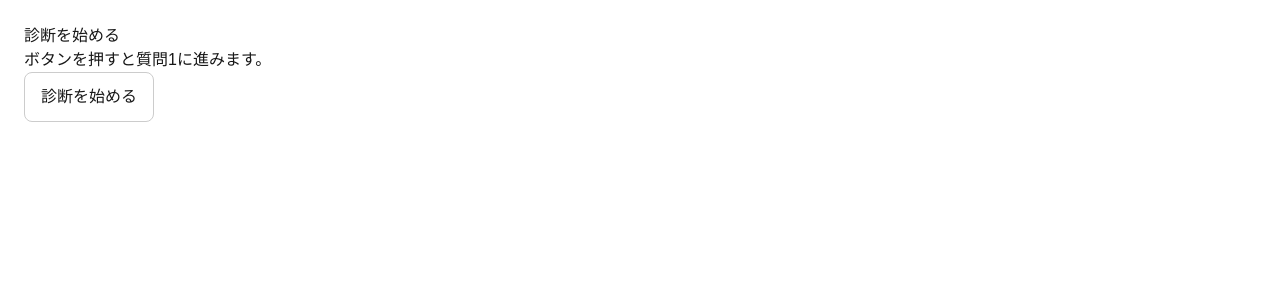
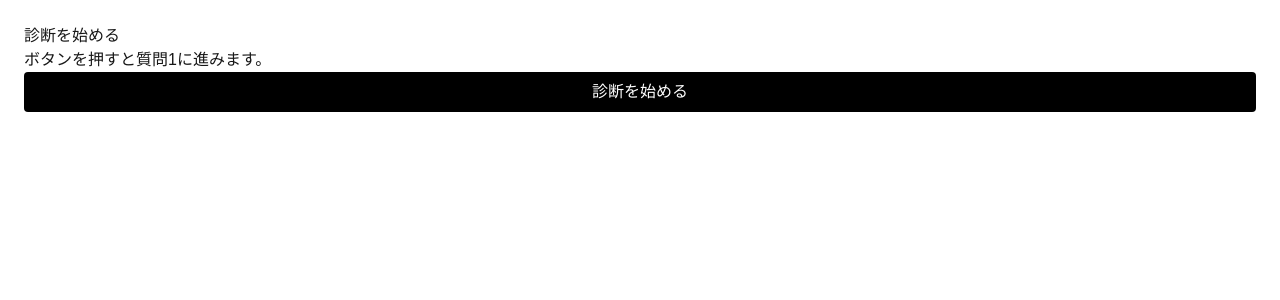
Before and after one commit to arasei/personal-nutrition-app, a Next.js app in the folder web/: page /diagnosis/start in a window 1280 px wide. Shown: the top 300 px of the page. Built offline with nearby package versions, Linux system fonts and the light colour scheme; no server answers.

Commit message:
refactor: 共通Buttonコンポーネントを追加

```diff
--- a/web/app/diagnosis/start/StartButton.tsx
+++ b/web/app/diagnosis/start/StartButton.tsx
@@ -18,6 +18,23 @@
 
 
 // ポイント
+// - StartButton.tsx
+// → 診断を開始する「機能」を持つ
+// → API呼び出し・ログイン確認・画面遷移
+
+// - Button.tsx
+// → ボタンの「見た目」を持つ
+// → ボタンの色・余白・角丸・disabled 時の見た目
+
+
+// - type="button"
+// → 通常のクリック用ボタン
+
+// - type="submit"
+// → フォーム送信用ボタン
+
+// - StartButton(診断開始ボタン) は フォーム送信ではないため、 type="button" とする
+
 // - handleStartDiagnosis関数内で、useSupabaseSession から受け取った token をAPI(`web/app/api/diagnosis/start/route.ts`)に渡す
 // - fetchでAPIを呼び、API から返ってきたdiagnosisIdを使ってrouter.pushでstep1に遷移する
 
@@ -132,6 +149,7 @@ import type {
 } from "@/types/diagnosisApi";
 import { useRouter } from "next/navigation";
 import { useState } from "react";
+import Button from "@/components/ui/Button";
 
 
 export default function StartButton() {
@@ -216,25 +234,20 @@ export default function StartButton() {
   const isButtonDisabled = isSessionLoading || isStarting;
 
   return (
-    <div>
-      <button
+    <div className="space-y-2">
+
+      <Button
         type="button"
         onClick={handleStartDiagnosis}
         disabled={isButtonDisabled}
-        style={{
-          padding: "12px 16px",
-          borderRadius: 8,
-          border: "1px solid #ccc",
-          cursor: isButtonDisabled ? "not-allowed" : "pointer",
-          opacity: isButtonDisabled ? 0.7 : 1,
-        }}
+        className="w-full"
       >
-        {isButtonDisabled ? "開始中..." : "診断を始める"}
-      </button>
+        {isSessionLoading ? "ログイン確認中..." : isStarting ? "開始中..." : "診断を始める"}
+      </Button>
 
       {/* errorMessage があるときだけ表示する */}
       {errorMessage && (
-        <p style={{ color: "red", marginTop: 8 }}>
+        <p className="text-sm text-red-600">
           {errorMessage}
         </p>
       )}
--- a/web/app/diagnosis/step/[step]/AnswerForm.tsx
+++ b/web/app/diagnosis/step/[step]/AnswerForm.tsx
@@ -138,6 +138,7 @@ import { useState } from "react";
 // フォームの値、エラー、送信中状態をまとめて管理するため
 import { useForm } from "react-hook-form";
 import { Input } from "@/components/ui/Input";
+import Button from "@/components/ui/Button";
 
 // AnswerForm が親コンポーネントから受け取る値(props)の型を定義
 // - diagnosisId: どの診断に回答を保存するかを示すID
@@ -320,17 +321,19 @@ export default function AnswerForm({
       />
 
       {/*
-        ボタンは、ログイン確認中・回答を保存中 は押せないようにしている
-        - 送信ボタン(<button>...</button>) を 新規登録・ログイン と 同じ幅 に制限する
+        - disabled={isSubmitting || isSessionLoading}
+        → ボタンは、ログイン確認中・回答を保存中 は押せないようにしている。二重送信を防げる
+        - 送信ボタン(<Button>...</Button>) を 新規登録・ログイン と 同じ幅 に制限する
         - w-full: 親の箱(このページでは<form>...</form>) 内で 横幅100% に設定する
+        - フォーム送信ボタン なので type="submit" としている
       */}
-      <button
+      <Button
         type="submit"
         disabled={isSubmitting || isSessionLoading}
-        className="w-full rounded bg-black px-4 py-2 text-white disabled:opacity-50"
+        className="w-full"
       >
         {isSessionLoading ? "ログイン確認中..." : isSubmitting ? "保存中..." : isLast ? "結果を見る" : "次へ"}
-      </button>
+      </Button>
 
       {errors.answer?.message && (
         <p className="text-sm text-red-600">
--- /dev/null
+++ b/web/components/ui/Button.tsx
@@ -0,0 +1,72 @@
+// web/components/ui/Button.tsx
+
+// 全体の概要
+// - <Button>(ボタン)  の見た目と役割を共通化し、何度も使い回すための共通コンポーネント
+
+
+// 役割
+// - 主ボタンの共通スタイル
+// - 副ボタンの共通スタイル
+// - disabled 時の見た目
+// - className で追加調整できる仕組み
+
+
+
+
+// ポイント
+// - StartButton.tsx
+// → 診断を開始する「機能」を持つ
+
+// - Button.tsx
+// → ボタンの「見た目」を持つ
+
+
+
+import type {
+  ButtonHTMLAttributes,
+  PropsWithChildren,
+} from "react";
+
+// variant?: "primary" | "secondary";
+// - ボタンの種類を2つに限定している
+
+// - primary(主ボタン)
+// → 最も重要な操作(診断を始める・次へ・結果見る など)
+// → 黒背景・白文字
+
+// - secondary(副ボタン)
+// → 補助的な操作
+// → 白背景・枠線
+
+// ButtonHTMLAttributes<HTMLButtonElement>
+// - 通常の <button> に書ける機能・属性(type・onClick・disabled・aria-label・className など) を、そのまま使えるようにしている
+// - つまり、今の StartButton.tsx で使っている onClick と disabled も `web/components/ui/Button.tsx` に渡すことができ、使用可能
+type ButtonProps = PropsWithChildren<ButtonHTMLAttributes<HTMLButtonElement>& {variant?: "primary" | "secondary";}>;
+
+export default function Button({
+  children,
+  variant = "primary",
+  className = "",
+  ...props
+}: ButtonProps) {
+  // disabled:cursor-not-allowed
+  // - ボタンが押せない時、カーソルを「押せない」形に変えている
+
+  // disabled:opacity-50
+  // - 送信中・ログイン確認中・回答送信中 などで、ボタンを少し薄く表示している
+  const baseClassName = "inline-flex items-center justify-center rounded px-4 py-2 font-medium disabled:cursor-not-allowed disabled:opacity-50";
+
+  const variantClassName = {
+    primary: "bg-black text-white hover:bg-gray-800",
+    secondary: "border border-gray-300 bg-white text-gray-900 hover:bg-gray-50",
+  };
+
+  return (
+    <button
+      className={`${baseClassName} ${variantClassName[variant]} ${className}`}
+      {...props}
+    >
+      {children}
+    </button>
+  );
+}
```
